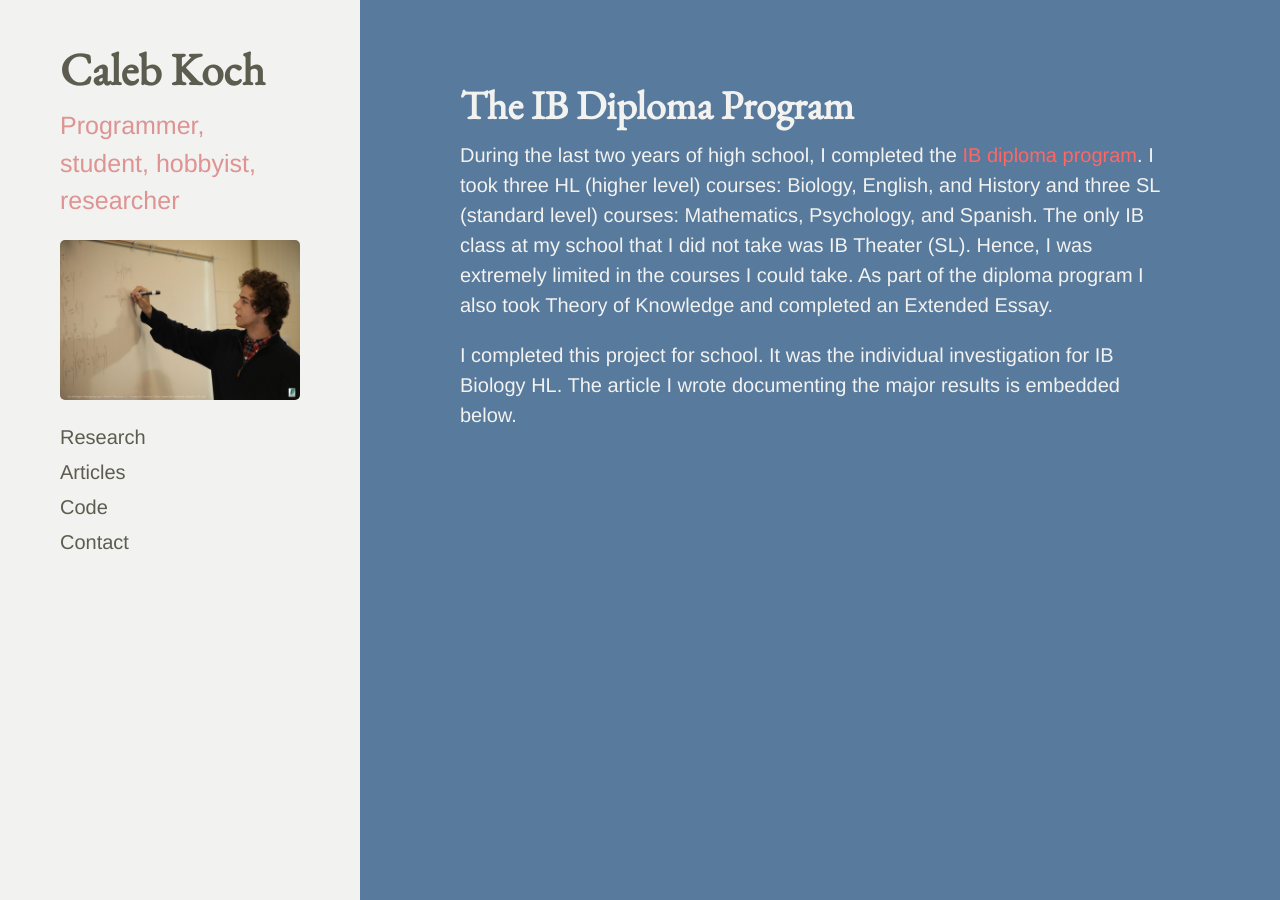
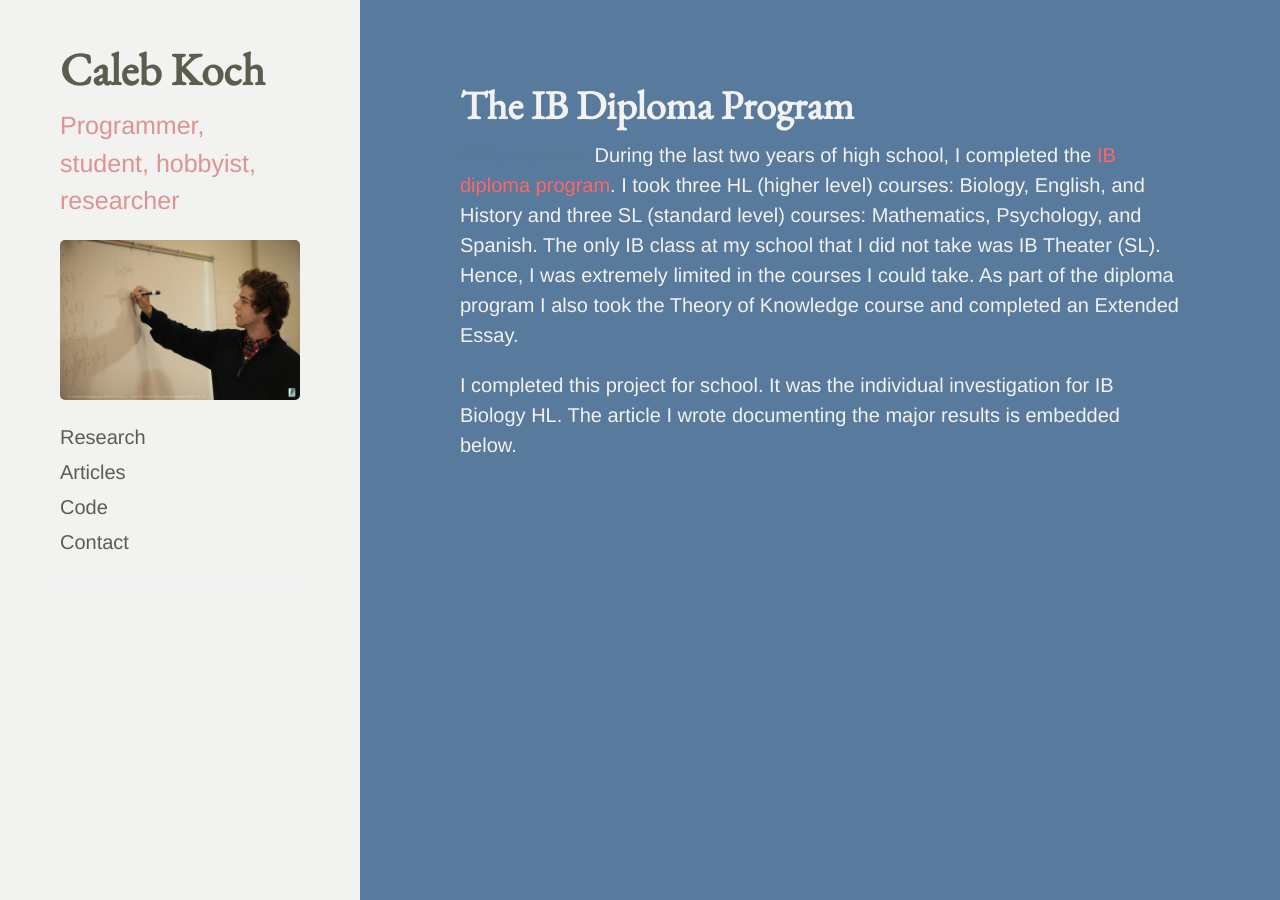
Before and after one commit to cakoch10/cakoch10.github.io, a Jekyll site: the page built from IB.md, in a window 1280 px wide. Built offline with Jekyll 4.4.1, drawn with Linux system fonts in a browser that asks for light colours.

Commit message:
Update IB.md

```diff
--- a/IB.md
+++ b/IB.md
@@ -2,12 +2,9 @@
 layout: page
 title: The IB Diploma Program
 ---
-
+##Background
 <span style="color:#f2f2f0">
-During the last two years of high school, I completed the [IB diploma program](https://en.wikipedia.org/wiki/IB_Diploma_Programme). I took
-three HL (higher level) courses: Biology, English, and History and three SL (standard level) courses: Mathematics, Psychology, and Spanish.
-The only IB class at my school that I did not take was IB Theater (SL). Hence, I was extremely limited in the courses I could take. As part
-of the diploma program I also took Theory of Knowledge and completed an Extended Essay.
+During the last two years of high school, I completed the [IB diploma program](https://en.wikipedia.org/wiki/IB_Diploma_Programme). I took three HL (higher level) courses: Biology, English, and History and three SL (standard level) courses: Mathematics, Psychology, and Spanish. The only IB class at my school that I did not take was IB Theater (SL). Hence, I was extremely limited in the courses I could take. As part of the diploma program I also took the Theory of Knowledge course and completed an Extended Essay.
 </span>
 
 <span style="color:#f2f2f0">
```
